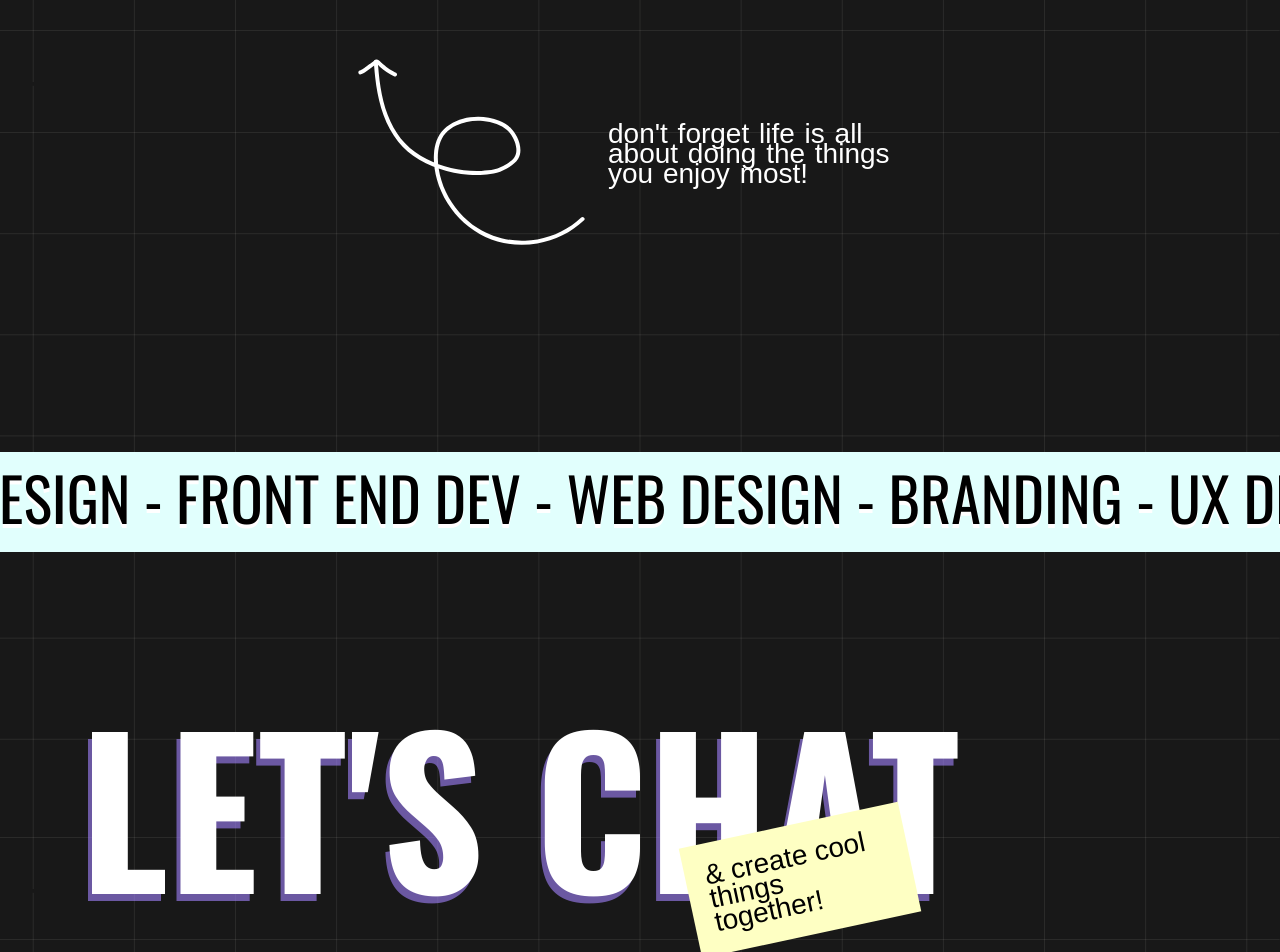
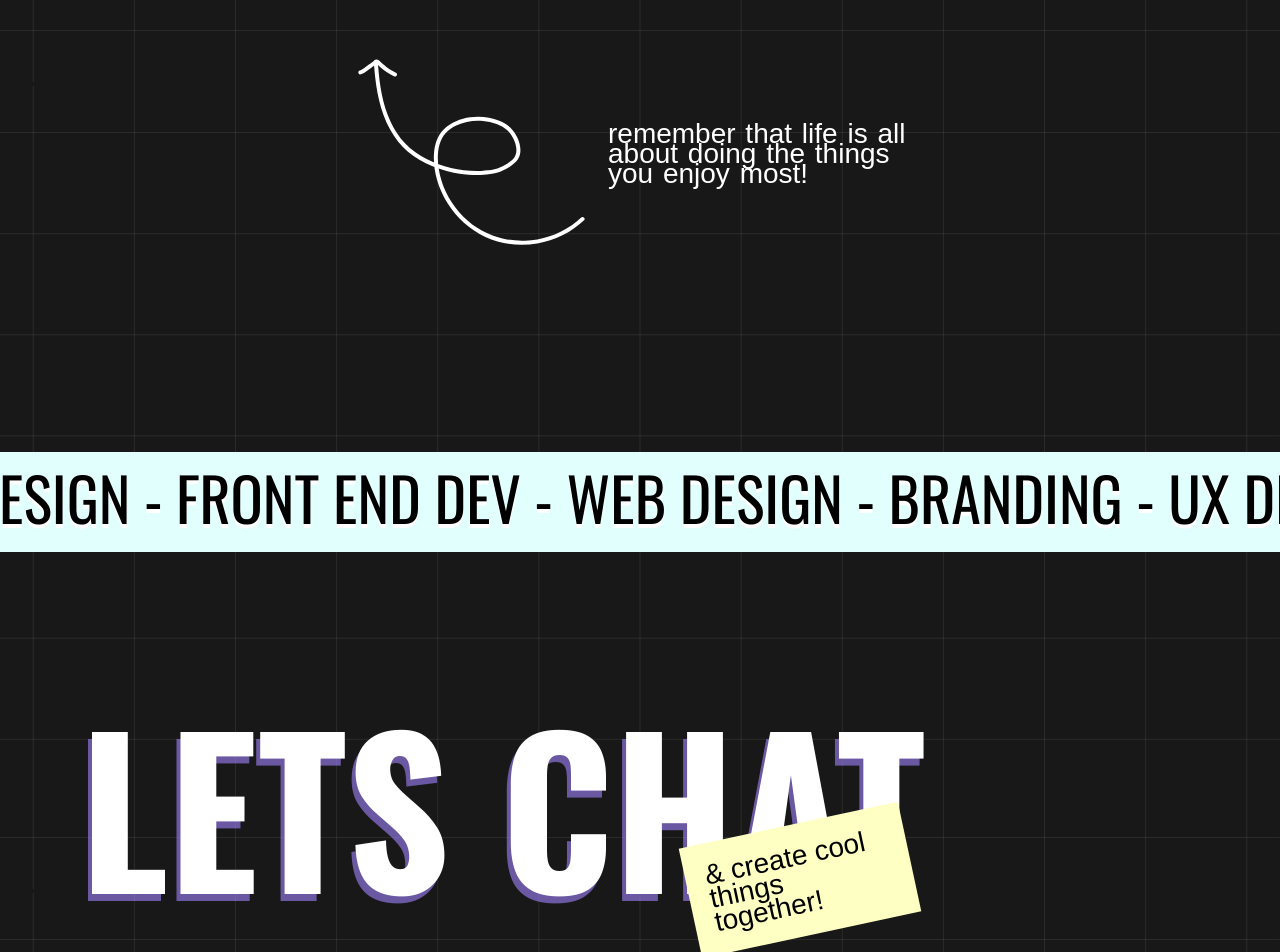
Before and after one commit to amber-jones/portfolio, a Next.js app: page /about in a window 1280 px wide. Shown: the part 4760-5712 px from the top of the page. Built offline with nearby package versions, Linux system fonts and the light colour scheme; a web font is replaced by a local one.

Commit message:
updates apos

```diff
--- a/src/app/about/page.js
+++ b/src/app/about/page.js
@@ -194,7 +194,7 @@ export default function About() {
                 className='w-1/5'
                 alt='Profile image'
               />
-            <p className='subheading w-1/2 md:w-1/4 text-[20px] leading-[20px] md:text-[28px]'>don't forget life is all about doing the things you enjoy most!</p>
+            <p className='subheading w-1/2 md:w-1/4 text-[20px] leading-[20px] md:text-[28px]'>remember that life is all about doing the things you enjoy most!</p>
           </div>
         </section>
     </div>
--- a/src/app/components/footer.js
+++ b/src/app/components/footer.js
@@ -15,7 +15,7 @@ export default function Footer({}){
                 <Marquee></Marquee>
                 <div className='pt-10 lg:pt-40 px-5 sm:px-20'>
                     <div className='relative flex flex-col md:flex-row text-center md:text-left items-center md:items-end gap-5'>
-                        <HeadingLarge>Let's Chat</HeadingLarge>
+                        <HeadingLarge>Lets Chat</HeadingLarge>
                         <h1 className='md:ml-0 lg:-mt-20 text-[16px] leading-[14px] md:text-[22px] lg:text-[28px] md:leading-[24px] w-1/3 sm:w-1/5 text-black absolute -bottom-10 right-40 md:right-20 lg:right-72 2xl:left-96 p-2 md:p-5 sticky-note-right'>& create cool things together!</h1>
                     </div>
                 </div>
--- a/src/app/page.js
+++ b/src/app/page.js
@@ -41,8 +41,8 @@ export default function Home() {
                 alt='Profile image'
               />
               <div className='z-20 px-5 sm:px-32 md:px-5 lg:px-10'>
-                <p className='pb-6'>That's right, from lab to labtop. I still enjoy crafting solutions, just digital ones that matter - creative, meaningful solutions that are intuitive, user-friendly, and solve real life problems.</p>
-                  <LinkItem href="/about">So what's my story?</LinkItem>
+                <p className='pb-6'>Thats right, from lab to labtop. I still enjoy crafting solutions, just digital ones that matter - creative, meaningful solutions that are intuitive, user-friendly, and solve real life problems.</p>
+                  <LinkItem href="/about">So what is my story?</LinkItem>
               </div>
               <img
                 src='../../images/circles.png'
```
Also changed, not shown: src/app/projects/rescuedpaws/page.js (+3 -3 lines).
